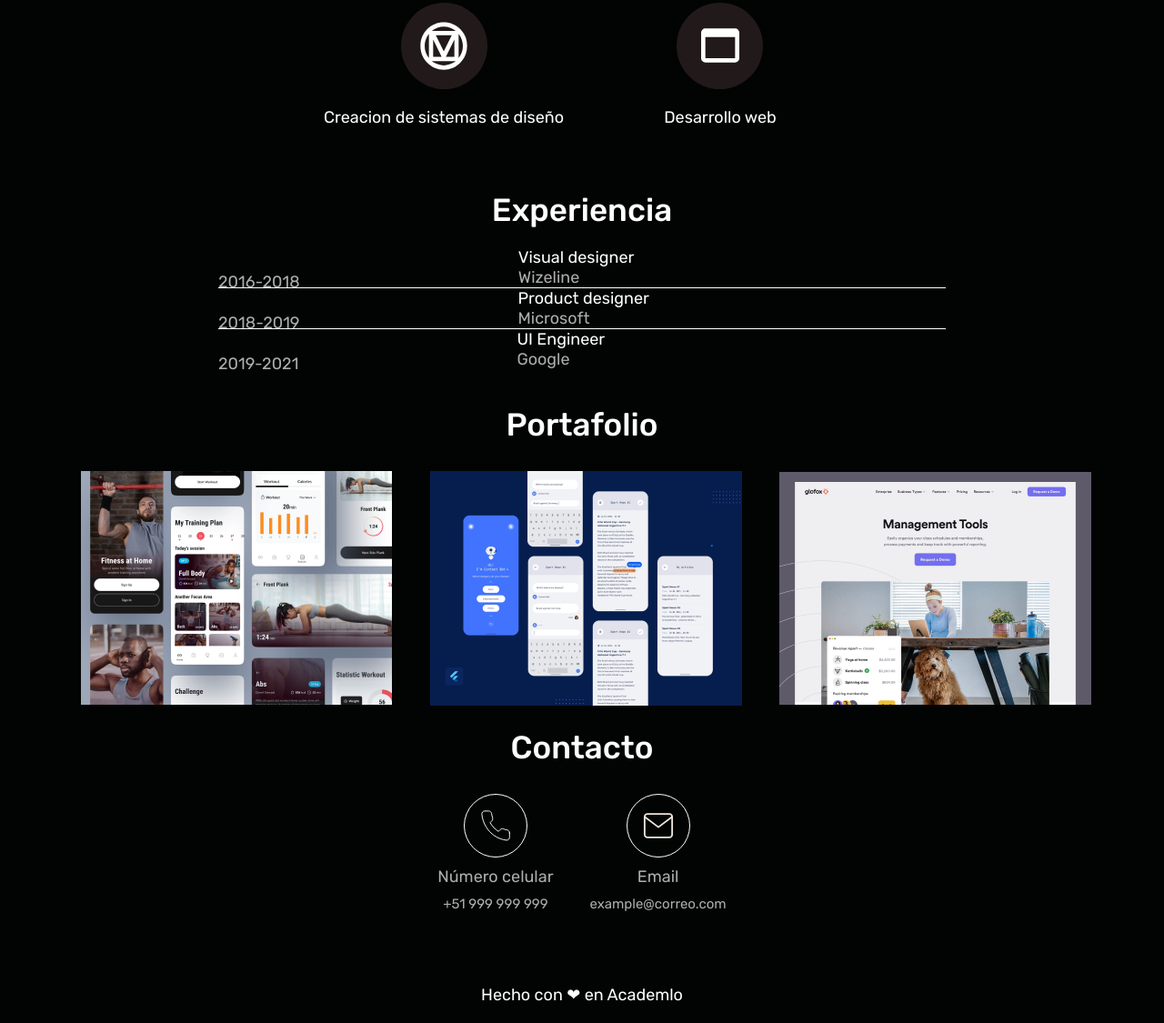
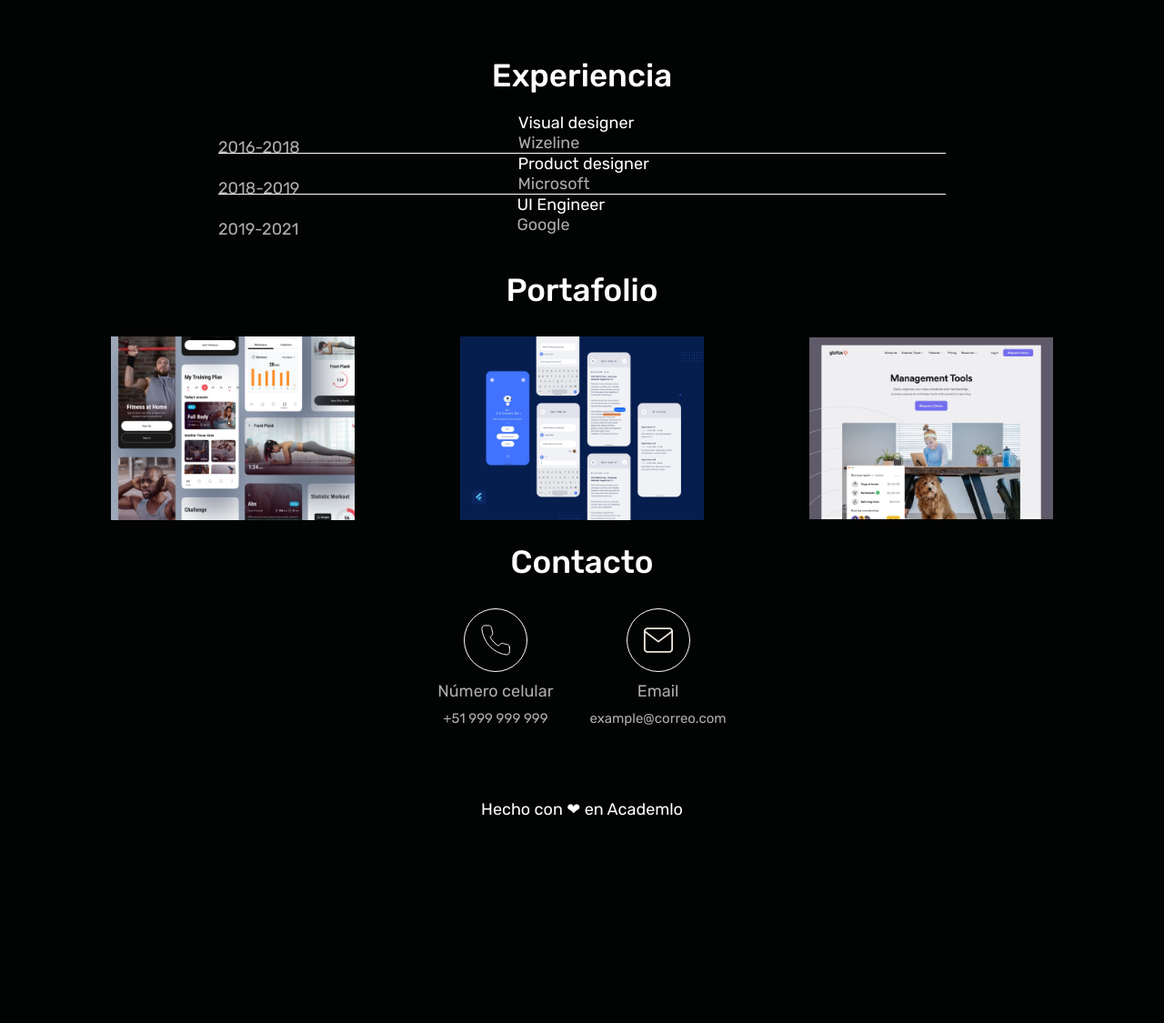
Before and after one commit to Anden3781/Portafolio-Academlo, a plain HTML site: page index.html in a window 1280 px wide. Shown: the part 1354-2479 px from the top of the page at 91% size. After the commit the page ends 2295 px from the top, so only its background shows below. Drawn offline with Linux system fonts and the light colour scheme.

Commit message:
fisrt update

```diff
--- a/assets/css/styles.css
+++ b/assets/css/styles.css
@@ -182,6 +182,10 @@ body {
     margin: 40px auto 5px;
     max-width: 320px;
 }
+.porta div {
+    display: flex;
+
+}
 .porta2 {
     width: 100%;
     margin: 0 auto;
@@ -266,7 +270,7 @@ body {
         font-size: 22px;
     }
     .img img{
-        width: 25%;
+        width: 15%;
         margin: 0 auto;
     }
     .first__section__text h2 {
@@ -322,14 +326,15 @@ body {
     .porta div {
         display: flex;
         flex-direction: row;
+        justify-content: center;
+        align-items: center;
         width: 90%;
     }
     .porta2 div img {
-        width: 90%;
+        width: 70%;
     }
     .contact h2 {
         text-align: center;
         font-size: 35px;
-
     }
 }
--- a/index.html
+++ b/index.html
@@ -36,7 +36,7 @@
                 <a href="#" class="nav__menu__link nav__link">Portafolio</a>
             </li>
             <li class="nav__menu__item my__contact">
-                <a href="#" class="nav__menu__link nav__link nav__menu__link__active">Contacto</a>
+                <a href="#" class="nav__menu__link nav__link">Contacto</a>
             </li>
         </ul>
     </nav>
```
